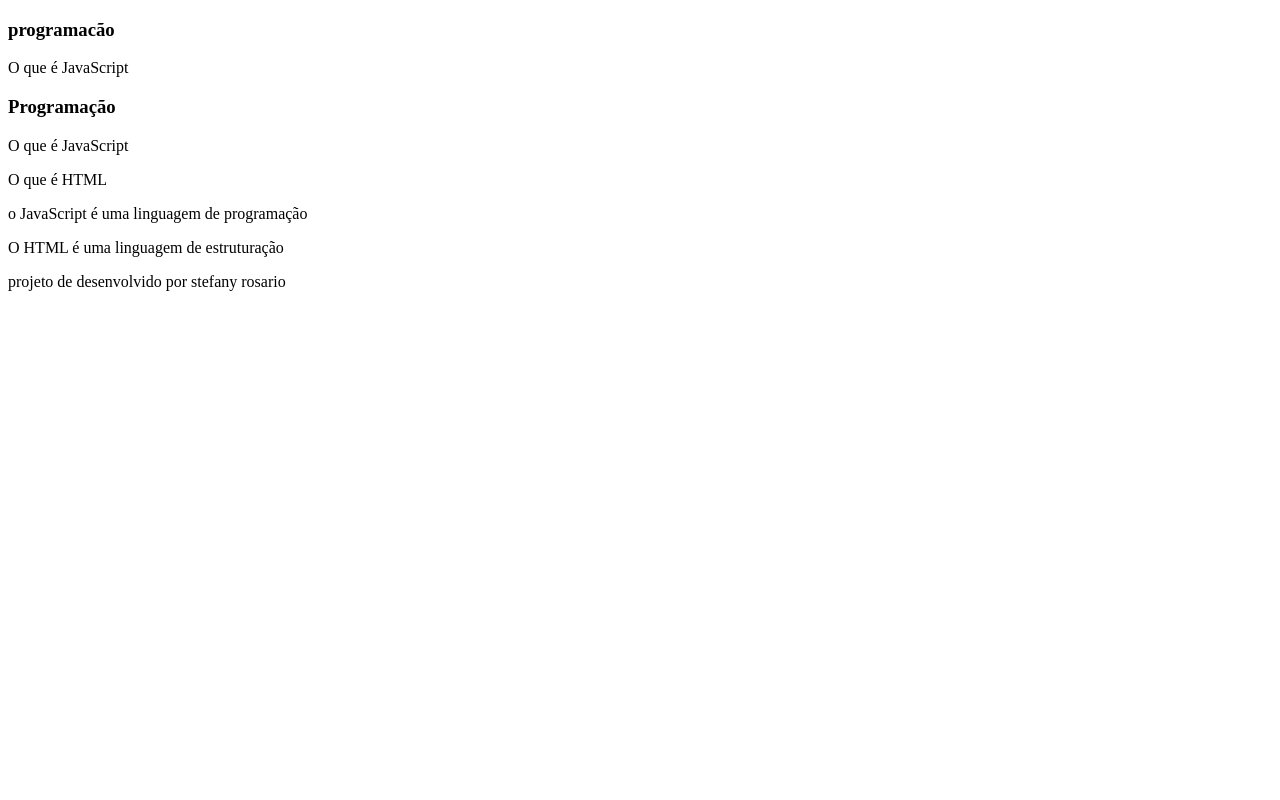
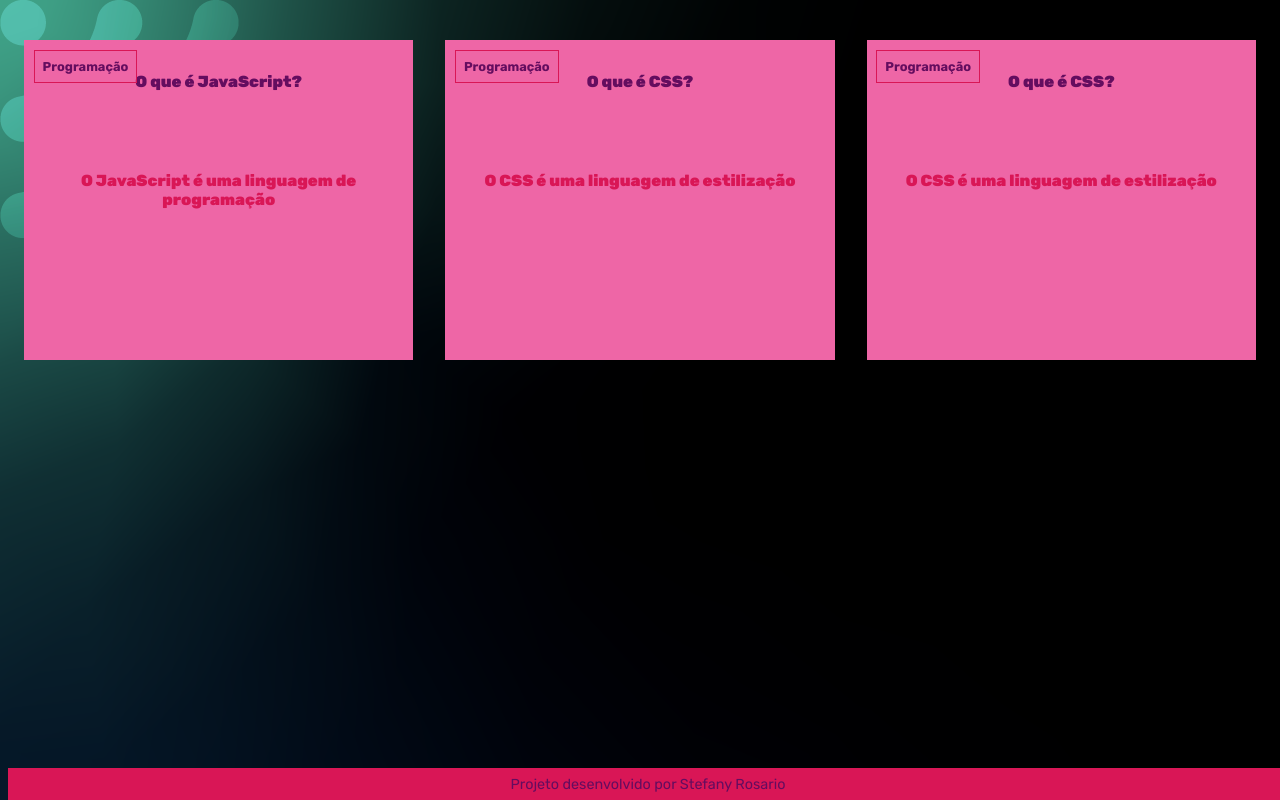
Before and after one commit to StefanyRosario/flashicards, a plain HTML site: page index.html in a window 1280 px wide. Drawn offline with Linux system fonts and the light colour scheme.

Commit message:
Add files via upload

```diff
--- /dev/null
+++ b/assets/style.css
@@ -0,0 +1,77 @@
+@import url('https://fonts.googleapis.com/css2?family=Rubik:ital,wght@0,300..900;1,300..900&display=swap');
+
+:root{
+    --font:"Rubik", sans-serif;
+    --cor-1:#640D5F;
+    --cor-2:#D91656;
+    --cor-3:#EE66A6;
+}
+
+body{
+    background: url('img/bg-desktop.webp');
+    color: var(--cor-2);
+    font-family: var(--font);
+}
+
+
+#container{
+    display: flex;
+}
+
+.cartao{
+    margin: 1rem 1rem;
+    height: 20rem;
+    flex-grow: 1;
+    flex-basis: calc(33% - 6rem);
+}
+
+.cartao__conteudo{
+    background-color: var(--cor-3);
+    text-align: center;
+    height: 100%;
+}
+
+.cartao__conteudo h3{
+    color:var(--cor-1);
+    border: 1px solid var(--cor-2);
+    text-align: left;
+    padding: 0.5rem;
+    position: absolute;
+    margin: 0.6rem;
+    border-radius: o.6rem;
+    font-size: 1vw;
+}
+
+.cartao__conteudo p{
+    margin-top: 1rem;
+    padding: 2rem;
+}
+
+.cartao__conteudo__pergunta p{
+    color: var(--cor-1);
+    font-weight: 900;
+}
+
+.cartao__conteudo__resposta{
+    color: var(--cor-2);
+    font-weight: 900;
+}
+
+
+
+
+
+footer{
+    background-color: var(--cor-2);
+    color: var(--cor-1);
+    position: fixed;
+    bottom: 0;
+    width: 100%;
+    height: 2rem;
+}
+
+footer p{
+    text-align: center;
+    font-size: 0.9rem;
+    margin-top: 0.5rem;
+}
--- a/index.html
+++ b/index.html
@@ -1,48 +1,59 @@
+
+
 <!DOCTYPE html>
 <html lang="pt-br">
+
 
 <head>
     <meta charset="UTF-8">
     <meta name="viewport" content="width=device-width, initial-scale=1.0">
-    <title>flashcards</title>
+    <link rel="stylesheet" href="assets/style.css">
+    <title>Flashcard</title>
 </head>
+
 
 <body>
     <main>
         <section id="container">
-
             <article class="cartao">
                 <div class="cartao__conteudo">
-                    <h3>programacão</h3>
+                    <h3>Programação</h3>
                     <div class="cartao__conteudo__pergunta">
-                        <p>O que é JavaScript</p>
-
+                        <p>O que é JavaScript?</p>
+                    </div>
+                    <div class="cartao__conteudo__resposta">
+                        <p>O JavaScript é uma linguagem de programação</p>
                     </div>
                 </div>
-
             </article>
-
+            <article class="cartao">
+                <div class="cartao__conteudo">
+                    <h3>Programação</h3>
+                    <div class="cartao__conteudo__pergunta">
+                        <p>O que é CSS?</p>
+                    </div>
+                    <div class="cartao__conteudo__resposta">
+                        <p>O CSS é uma linguagem de estilização</p>
+                    </div>
+                </div>
+            </article>
+            <article class="cartao">
+                <div class="cartao__conteudo">
+                    <h3>Programação</h3>
+                    <div class="cartao__conteudo__pergunta">
+                        <p>O que é CSS?</p>
+                    </div>
+                    <div class="cartao__conteudo__resposta">
+                        <p>O CSS é uma linguagem de estilização</p>
+                    </div>
+                </div>
+            </article>
         </section>
-        <article class="cartao">
-            <div class="cartao__conteudo">
-                <h3>Programação</h3>
-                <div class="cartao__conteudo__pergunta">
-                    <p>O que é JavaScript</p>
-                    <p> O que é HTML</p>
-                </div>
-                <div class="cartao__conteudo__resposta">
-                    <p> o JavaScript é uma linguagem de programação</p>
-                    <p> O HTML é uma linguagem de estruturação</p>
-                    </p>
-                </div>
-            </div>
-        </article>
     </main>
-
     <footer>
-   <p> projeto de desenvolvido por stefany rosario</p>
+        <p>Projeto desenvolvido por Stefany Rosario</p>
     </footer>
-
 </body>
 
+
 </html>
```
Also changed, not shown: assets/img/bg-desktop.webp (added), assets/img/bg-mobile.webp (added), assets/img/bg-tablet.webp (added).
